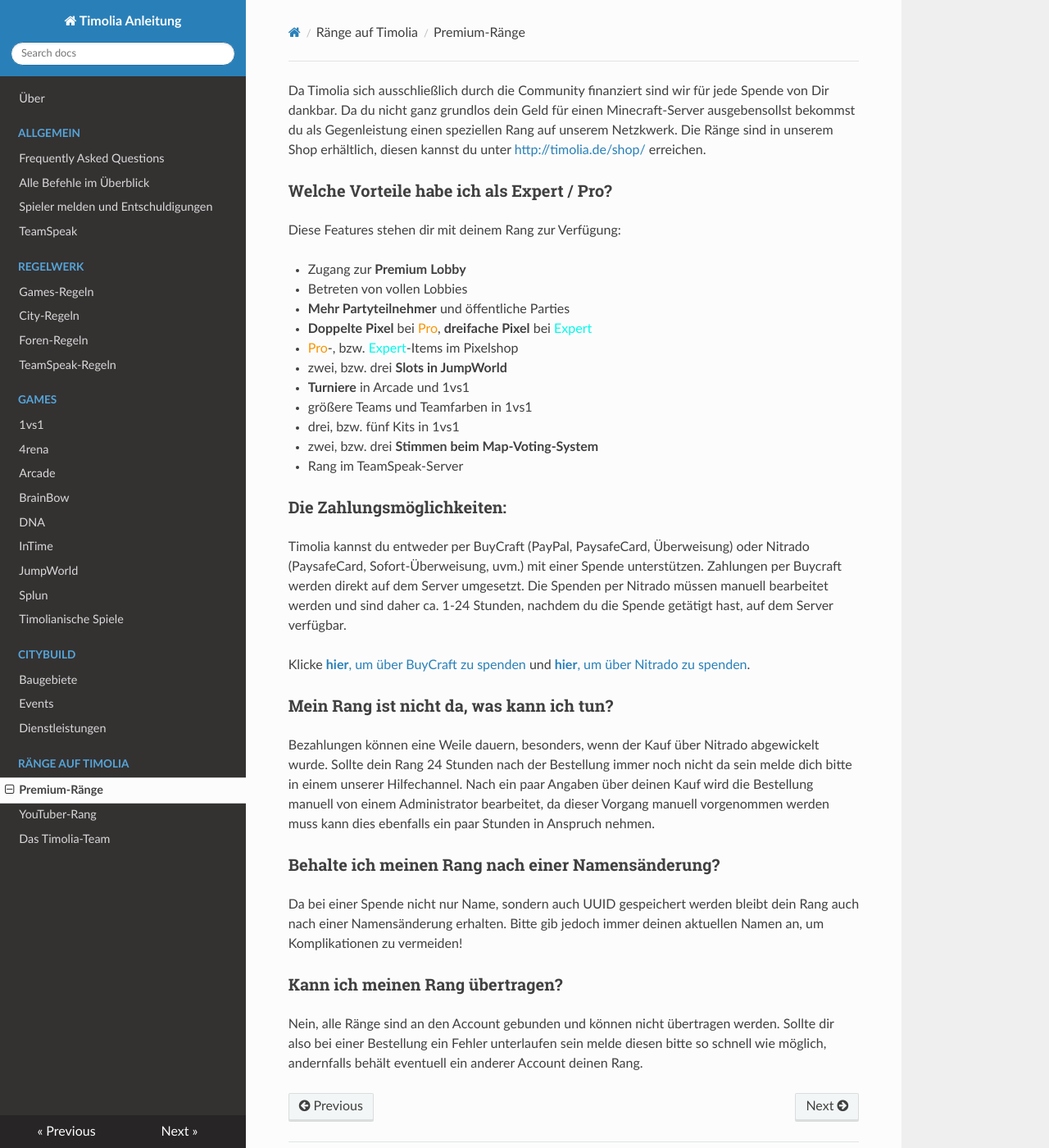
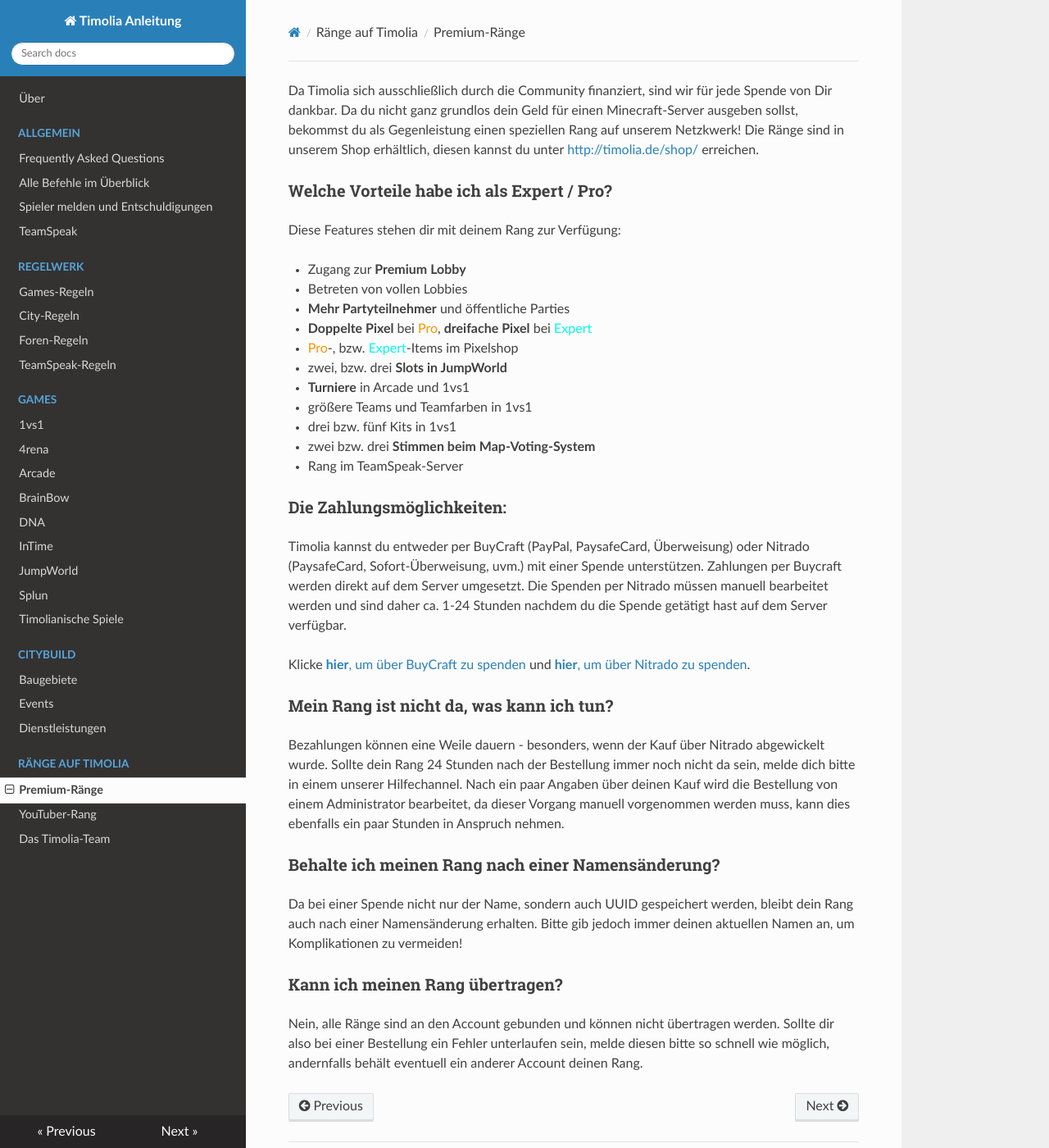
Before and after one commit to TimoliaDE/HowTo, an MkDocs documentation site: the page built from docs/ranks/premium.md, in a window 1280 px wide and 1400 px high. Shown: the whole window at 82% size. Built offline with MkDocs 1.6.1, drawn with Linux system fonts in a browser that asks for light colours; nearby versions of some CDN libraries; old or Windows-style settings are respelled for this version of MkDocs.

Commit message:
Rängebeschreibung überarbeitet

```diff
--- a/docs/ranks/premium.md
+++ b/docs/ranks/premium.md
@@ -1,5 +1,5 @@
-Da Timolia sich ausschließlich durch die Community finanziert sind wir für jede Spende von Dir dankbar. Da du nicht ganz grundlos dein
-Geld für einen Minecraft-Server ausgebensollst bekommst du als Gegenleistung einen speziellen Rang auf unserem Netzkwerk.
+Da Timolia sich ausschließlich durch die Community finanziert, sind wir für jede Spende von Dir dankbar. Da du nicht ganz grundlos dein
+Geld für einen Minecraft-Server ausgeben sollst, bekommst du als Gegenleistung einen speziellen Rang auf unserem Netzkwerk!
 Die Ränge sind in unserem Shop erhältlich, diesen kannst du unter [http://timolia.de/shop/](http://timolia.de/shop/) erreichen.
 
 ###Welche Vorteile habe ich als Expert / Pro?
@@ -13,26 +13,26 @@ Diese Features stehen dir mit deinem Rang zur Verfügung:
 - zwei, bzw. drei <strong>Slots in JumpWorld</strong>
 - <strong>Turniere</strong> in Arcade und 1vs1
 - größere Teams und Teamfarben in 1vs1
-- drei, bzw. fünf Kits in 1vs1
-- zwei, bzw. drei <strong>Stimmen beim Map-Voting-System</strong>
+- drei bzw. fünf Kits in 1vs1
+- zwei bzw. drei <strong>Stimmen beim Map-Voting-System</strong>
 - Rang im TeamSpeak-Server
 
 ###Die Zahlungsmöglichkeiten:
 Timolia kannst du entweder per BuyCraft (PayPal, PaysafeCard, Überweisung) oder Nitrado (PaysafeCard, Sofort-Überweisung, uvm.) mit einer Spende
 unterstützen. Zahlungen per Buycraft werden direkt auf dem Server umgesetzt. Die Spenden per Nitrado müssen manuell bearbeitet werden und sind
-daher ca. 1-24 Stunden, nachdem du die Spende getätigt hast, auf dem Server verfügbar.
+daher ca. 1-24 Stunden nachdem du die Spende getätigt hast auf dem Server verfügbar.
 
 Klicke [<strong>hier</strong>, um über BuyCraft zu spenden](http://shop.timolia.de/) und [<strong>hier</strong>, um über Nitrado zu spenden](https://www.timolia.de/spenden-ueber-nitrado/).
 
 ###Mein Rang ist nicht da, was kann ich tun?
-Bezahlungen können eine Weile dauern, besonders, wenn der Kauf über Nitrado abgewickelt wurde. Sollte dein Rang 24 Stunden nach der Bestellung immer noch
-nicht da sein melde dich bitte in einem unserer Hilfechannel. Nach ein paar Angaben über deinen Kauf wird die Bestellung manuell von einem Administrator bearbeitet,
-da dieser Vorgang manuell vorgenommen werden muss kann dies ebenfalls ein paar Stunden in Anspruch nehmen.
+Bezahlungen können eine Weile dauern - besonders, wenn der Kauf über Nitrado abgewickelt wurde. Sollte dein Rang 24 Stunden nach der Bestellung immer noch
+nicht da sein, melde dich bitte in einem unserer Hilfechannel. Nach ein paar Angaben über deinen Kauf wird die Bestellung von einem Administrator bearbeitet,
+da dieser Vorgang manuell vorgenommen werden muss, kann dies ebenfalls ein paar Stunden in Anspruch nehmen.
 
 ###Behalte ich meinen Rang nach einer Namensänderung?
-Da bei einer Spende nicht nur Name, sondern auch UUID gespeichert werden bleibt dein Rang auch nach einer Namensänderung erhalten.
+Da bei einer Spende nicht nur der Name, sondern auch UUID gespeichert werden, bleibt dein Rang auch nach einer Namensänderung erhalten.
 Bitte gib jedoch immer deinen aktuellen Namen an, um Komplikationen zu vermeiden!
 
 ###Kann ich meinen Rang übertragen?
-Nein, alle Ränge sind an den Account gebunden und können nicht übertragen werden. Sollte dir also bei einer Bestellung ein Fehler unterlaufen sein
+Nein, alle Ränge sind an den Account gebunden und können nicht übertragen werden. Sollte dir also bei einer Bestellung ein Fehler unterlaufen sein,
 melde diesen bitte so schnell wie möglich, andernfalls behält eventuell ein anderer Account deinen Rang.
```
Also changed, not shown: docs/games/1vs1.md (+11 -5 lines), docs/ranks/team.md (+2 -2 lines), docs/ranks/youtube.md (+2 -2 lines).
